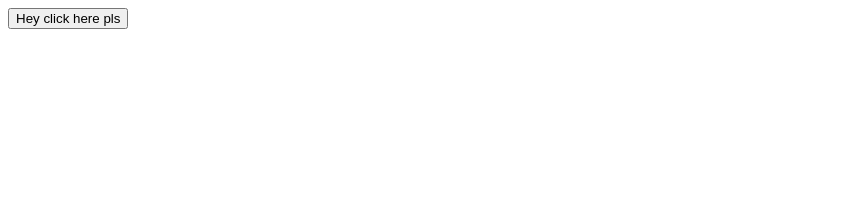
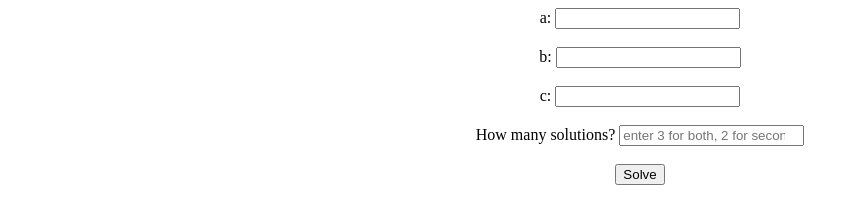
Before and after one commit to alstocras/quadratic-equation-solver, a plain HTML site: page index.html in a window 1280 px wide. Shown: the whole page, without its empty margins (0-859 px from the left). Drawn offline with nearby package versions, Linux system fonts and the light colour scheme.

Commit message:
HTML skeleton

```diff
--- a/index.html
+++ b/index.html
@@ -6,8 +6,22 @@
     <title>Quadratic Equation Solver</title>
 </head>
 <body>
-    <button onclick="solveForX()">Hey click here pls</button>
-    <script src="https://unpkg.com/mathjs@15.1.0"></script>
-    <script src="index.js"></script>
+    <center>
+        <label for="coefficientA">a:</label>
+        <input id="coefficientA" type="number">
+        <br><br>
+        <label for="coefficientB">b:</label>
+        <input id="coefficientB" type="number">
+        <br><br>
+        <label for="coefficientC">c:</label>
+        <input id="coefficientC" type="number">
+        <br><br>
+        <label for="solTog">How many solutions?</label>
+        <input id="solTog" type="number" placeholder="enter 3 for both, 2 for second, and 1 for first">
+        <br><br>
+        <button onclick="solveForX()">Solve</button>
+        <script src="https://unpkg.com/mathjs@15.1.0"></script>
+        <script src="index.js"></script>
+    </center>
 </body>
 </html>
--- a/index.js
+++ b/index.js
@@ -4,10 +4,10 @@ const cTag = document.getElementById("coefficientC");
 const solutionToggleTag = document.getElementById("solTog");
 
 function solveForX(){
-   let a = 3//parseFloat(aTag.value);
-   let b = 7//parseFloat(bTag.value);
-   let c = 8//parseFloat(cTag.value);
-   let solutionToggle = 3//parseFloat(solutionToggleTag.value);
+   let a = parseFloat(aTag.value);
+   let b = parseFloat(bTag.value);
+   let c = parseFloat(cTag.value);
+   let solutionToggle = parseFloat(solutionToggleTag.value);
 
    let result1 = (-1 * b + math.sqrt((b ** 2) - 4 * a * c))/(2 * a);
    let result2 = (-1 * b - math.sqrt((b ** 2) - 4 * a * c))/(2 * a);
```
